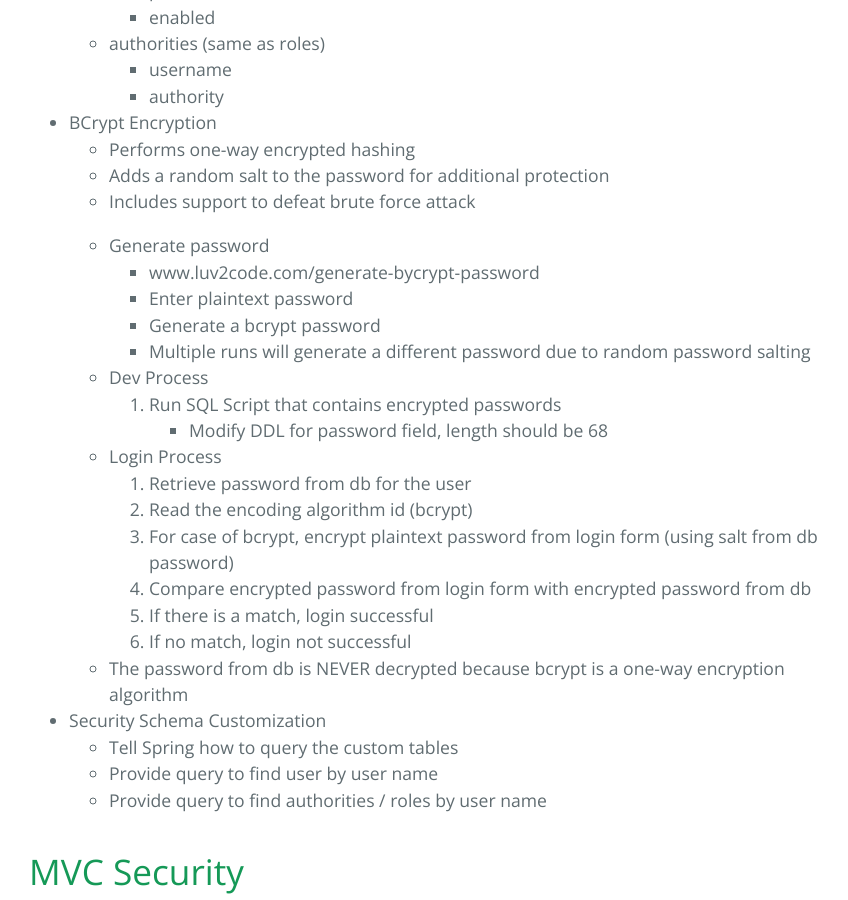
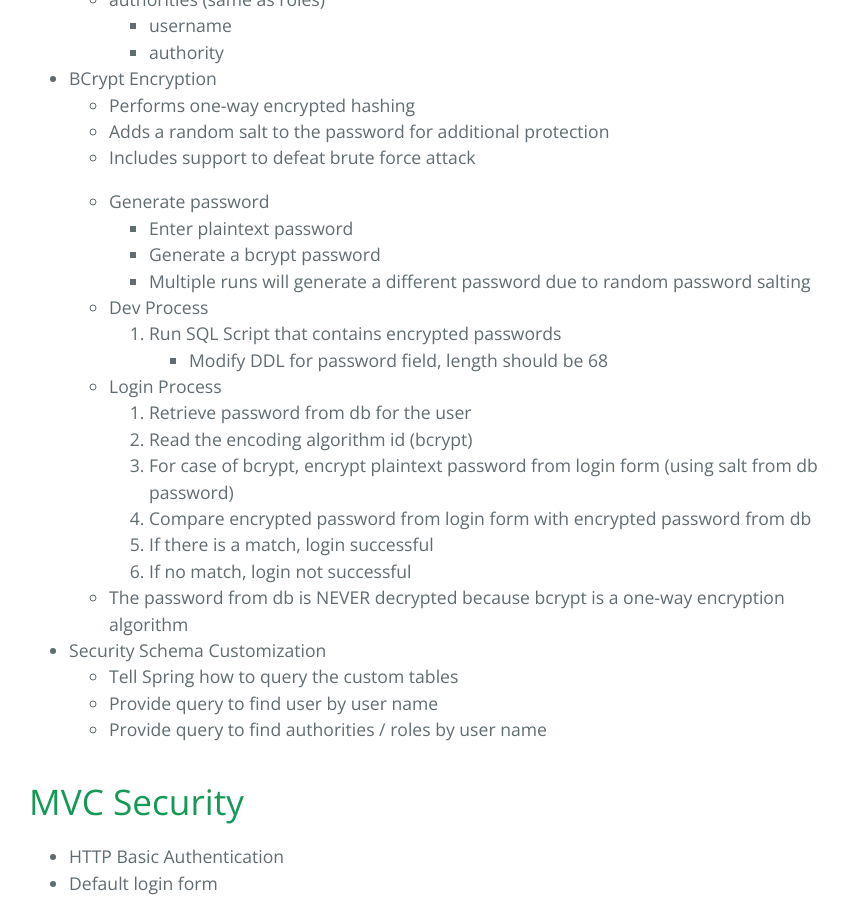
Before and after one commit to learning-software-engineering/learning-software-engineering.github.io, a Jekyll site: the page built from Topics/Tech_Stacks/Spring-Security.md, in a window 1280 px wide and 900 px high, scrolled down 2021 px. Shown: the whole window, without its empty margins (195-1043 px from the left). Built offline with Jekyll 4.4.1, drawn with Linux system fonts in a browser that asks for light colours; our own code applies the rules of GitHub Pages for plain Markdown files; some of the changed text lies outside the part shown.

Commit message:
Update Spring-Security.md

```diff
--- a/Topics/Tech_Stacks/Spring-Security.md
+++ b/Topics/Tech_Stacks/Spring-Security.md
@@ -70,7 +69,6 @@
 	- Includes support to defeat brute force attack
 
 	- Generate password
-		- www.luv2code.com/generate-bycrypt-password
 		- Enter plaintext password
 		- Generate a bcrypt password
 		- Multiple runs will generate a different password due to random password salting
```
Also changed, not shown: other parts of Topics/Tech_Stacks/Spring-Security.md (+0 -1 lines).
